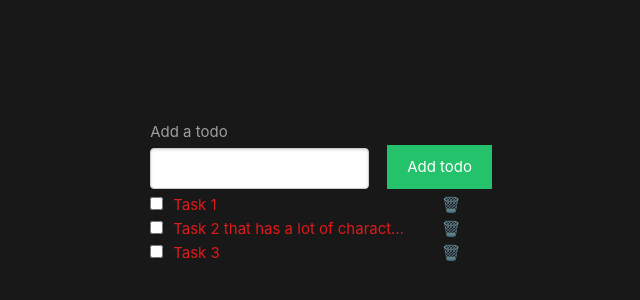
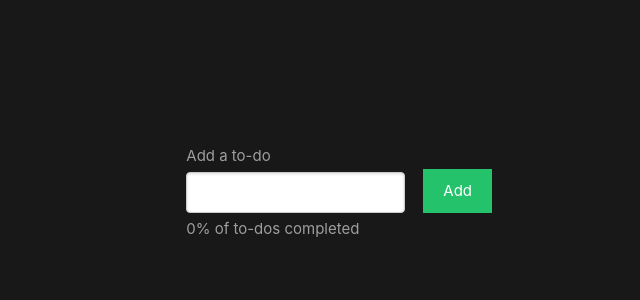
Before and after one commit to AUrdiales/academy-todo, a Vue app: page / in a window 1280 px wide. Shown: the part 208-508 px from the top of the page, without its empty margins (146-786 px from the left). Built offline with nearby package versions, Linux system fonts and the light colour scheme.

Commit message:
added options API solution

```diff
--- a/src/views/TodoApp.vue
+++ b/src/views/TodoApp.vue
@@ -1,36 +1,63 @@
 <template>
   <main class="main-container">
-    <form class="form-container">
+    <form class="form-container" @submit.prevent="addTodo">
       <div class="input-container">
-        <label>Add a todo</label>
-        <input class="input" />
+        <label>Add a to-do</label>
+        <input class="input" v-model="todo" />
       </div>
-      <button class="submit-button">Add todo</button>
+      <button class="submit-button">Add</button>
     </form>
-    <div class="todo-container">
+    <span> {{ completedPercentage }}% of to-dos completed</span>
+    <div class="todo-container" v-for="todo in todos" :key="todo.id">
       <label class="todo-item">
-        <input type="checkbox" /><span class="todo-title">Task 1</span>
-      </label>
-      <button class="button-remove">🗑️</button>
-    </div>
-    <div class="todo-container">
-      <label class="todo-item">
-        <input type="checkbox" /><span class="todo-title"
-          >Task 2 that has a lot of characters</span
+        <input type="checkbox" @click="completeTodo(todo.id)" :checked="todo.completed" /><span
+          :class="['todo-title', { completed: todo.completed }]"
+          >{{ todo.title }}</span
         >
       </label>
-      <button class="button-remove">🗑️</button>
-    </div>
-    <div class="todo-container">
-      <label class="todo-item">
-        <input type="checkbox" /><span class="todo-title">Task 3</span>
-      </label>
-      <button class="button-remove">🗑️</button>
+      <button class="button-remove" @click="removeTodo(todo.id)">🗑️</button>
     </div>
   </main>
 </template>
 
-<script setup></script>
+<script>
+export default {
+  data() {
+    return {
+      todos: [],
+      todo: ''
+    }
+  },
+  methods: {
+    addTodo() {
+      if (this.todo.trim().length > 0) {
+        const todo = {
+          id: this.todos.length + 1,
+          title: this.todo,
+          completed: false
+        }
+        this.todos.push(todo)
+        this.todo = ''
+      }
+    },
+    completeTodo(id) {
+      const todo = this.todos.find((oldTodo) => id === oldTodo.id)
+      todo.completed = !todo.completed
+    },
+    removeTodo(id) {
+      console.log(id)
+      this.todos = this.todos.filter((todo) => todo.id !== id)
+    }
+  },
+  computed: {
+    completedPercentage() {
+      const completedTodos = this.todos.filter((todo) => todo.completed)
+      const percentage = (completedTodos.length * 100) / this.todos.length || 0
+      return percentage.toFixed(0)
+    }
+  }
+}
+</script>
 
 <style scoped>
 /* todo-app styles */
@@ -75,7 +102,7 @@
 }
 
 .submit-button:hover {
-  background-color: #157c23;
+  background-color: rgba(37, 193, 107, 0.7);
 }
 
 /* todo list styles */
@@ -91,7 +118,6 @@
 .todo-item {
   overflow: hidden;
   text-overflow: ellipsis;
-  color: #dd1b1b;
   white-space: nowrap;
 }
 
```
